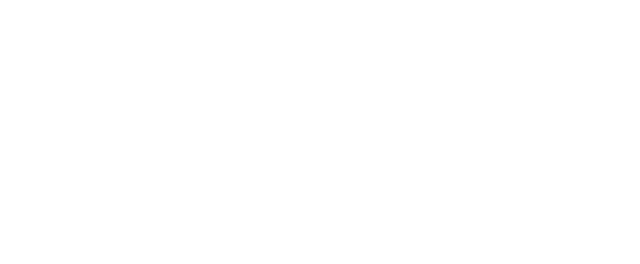
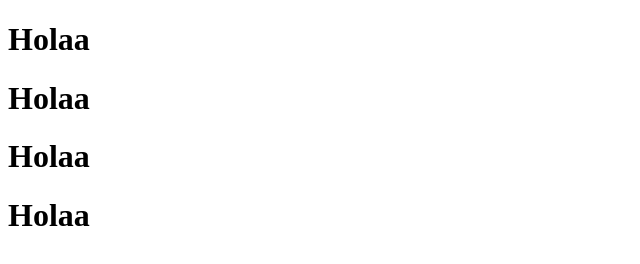
Before and after one commit to 6CV25Equipo3/ProyectoIS6CV25Equipo3, a plain HTML site: page index.html in a window 1280 px wide. Shown: the whole page, without its empty margins (0-640 px from the left). Drawn offline with Linux system fonts and the light colour scheme.

Commit message:
Segundo Commit de prueba

```diff
--- a/index.html
+++ b/index.html
@@ -7,6 +7,9 @@
     <title>Document</title>
 </head>
 <body>
-
+    <h1>Holaa</h1>
+    <h1>Holaa</h1>
+    <h1>Holaa</h1>
+    <h1>Holaa</h1>
 </body>
 </html>
```
Also changed, not shown: 1 other file.
